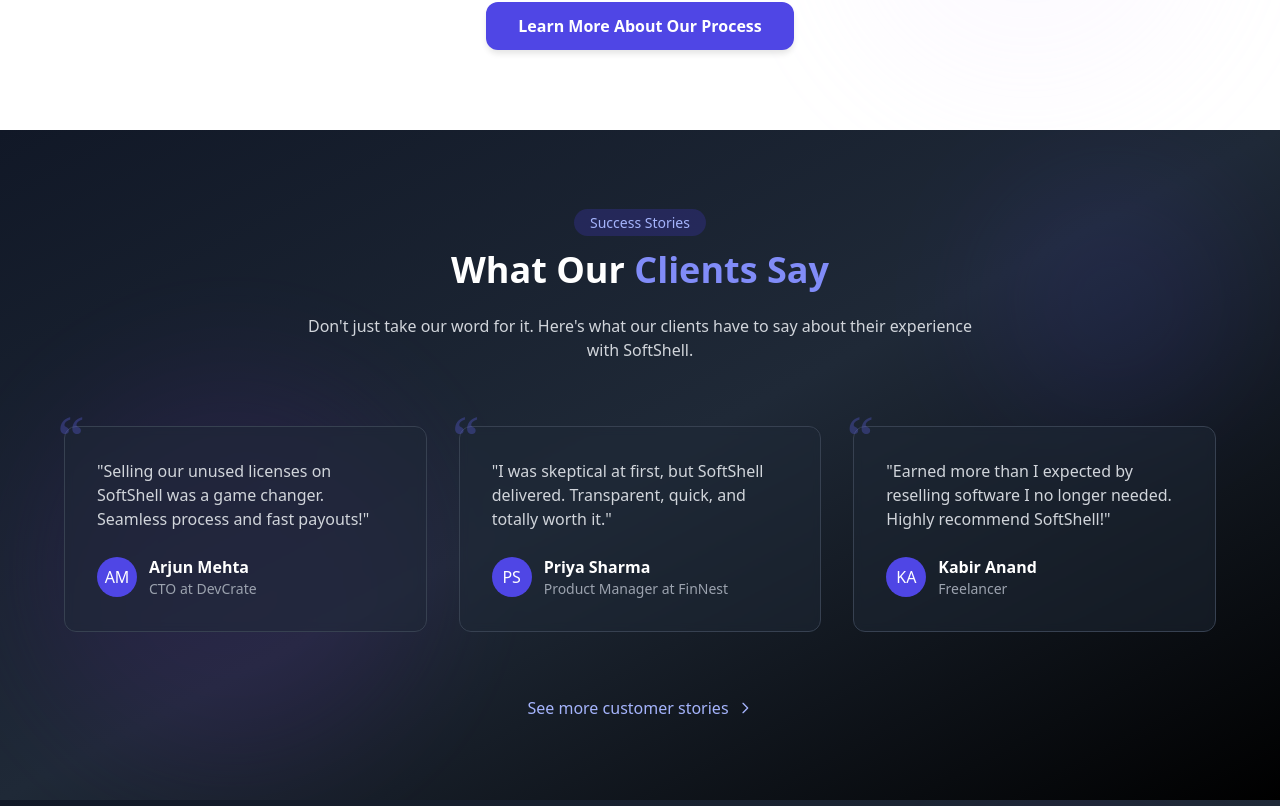
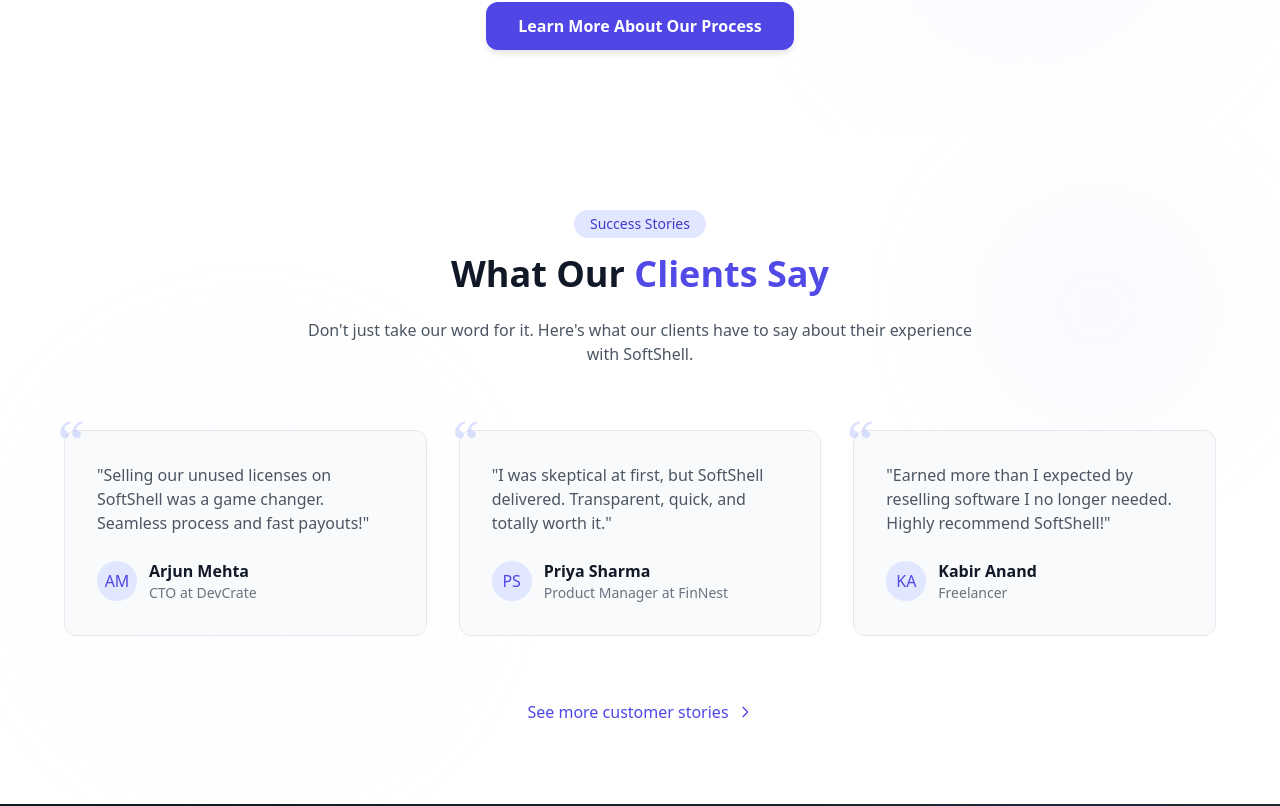
Before and after one commit to riya-py/Softshell, a React (Vite) app: page / in a window 1280 px wide. Shown: the part 2274-3080 px from the top of the page. Built offline with nearby package versions, Linux system fonts and the light colour scheme.

Commit message:
light/dark theme added in Testimonial section

```diff
--- a/src/components/Testimonials.jsx
+++ b/src/components/Testimonials.jsx
@@ -1,3 +1,6 @@
+import React from 'react';
+import { motion } from 'framer-motion';
+
 const testimonials = [
   {
     name: "Arjun Mehta",
@@ -23,67 +26,251 @@ const testimonials = [
 ];
 
 const Testimonials = () => {
+  // Animation variants
+  const fadeIn = {
+    hidden: { opacity: 0, y: 20 },
+    visible: {
+      opacity: 1,
+      y: 0,
+      transition: { duration: 0.6 }
+    }
+  };
+
+  const staggerChildren = {
+    hidden: { opacity: 0 },
+    visible: {
+      opacity: 1,
+      transition: {
+        staggerChildren: 0.2
+      }
+    }
+  };
+
+  const cardAnimation = {
+    hidden: { opacity: 0, y: 30 },
+    visible: (i) => ({
+      opacity: 1,
+      y: 0,
+      transition: {
+        type: "spring",
+        stiffness: 100,
+        damping: 12,
+        delay: i * 0.1
+      }
+    }),
+    hover: {
+      y: -10,
+      boxShadow: "0 10px 25px -5px rgba(0, 0, 0, 0.1), 0 10px 10px -5px rgba(0, 0, 0, 0.04)",
+      borderColor: "rgba(99, 102, 241, 0.4)",
+      transition: { duration: 0.3 }
+    }
+  };
+
+  const quoteAnimation = {
+    hidden: { opacity: 0, scale: 0.8 },
+    visible: {
+      opacity: 0.3,
+      scale: 1,
+      transition: {
+        type: "spring",
+        stiffness: 100,
+        delay: 0.2
+      }
+    }
+  };
+
+  const avatarAnimation = {
+    hidden: { scale: 0.8, opacity: 0 },
+    visible: {
+      scale: 1,
+      opacity: 1,
+      transition: {
+        type: "spring",
+        stiffness: 100,
+        delay: 0.3
+      }
+    },
+    hover: {
+      scale: 1.1,
+      transition: { duration: 0.2 }
+    }
+  };
+
+  const linkAnimation = {
+    hover: {
+      x: 5,
+      transition: { duration: 0.2 }
+    }
+  };
+
   return (
-      <section className="bg-gradient-to-br from-gray-900 via-gray-800 to-black text-white py-20 px-6 md:px-16 relative">
+    <section className="bg-white dark:bg-gradient-to-br dark:from-gray-900 dark:via-gray-800 dark:to-black text-gray-800 dark:text-white py-20 px-6 md:px-16 relative">
       {/* Background decorative elements */}
-        <div className="absolute top-0 left-0 w-full h-full overflow-hidden opacity-10">
-          <div className="absolute top-10 right-10 w-64 h-64 rounded-full bg-indigo-600 blur-3xl"></div>
-          <div className="absolute bottom-10 left-10 w-96 h-96 rounded-full bg-purple-700 blur-3xl"></div>
-        </div>
+      <motion.div
+        className="absolute top-0 left-0 w-full h-full overflow-hidden opacity-0 dark:opacity-10"
+        initial={{ opacity: 0 }}
+        animate={{ opacity: 0.1 }}
+        transition={{ duration: 1.5 }}
+      >
+        <motion.div
+          className="absolute top-10 right-10 w-64 h-64 rounded-full bg-indigo-200 dark:bg-indigo-600 blur-3xl"
+          animate={{
+            x: [0, -15, 0],
+            y: [0, 10, 0],
+          }}
+          transition={{
+            repeat: Infinity,
+            duration: 12,
+            ease: "easeInOut"
+          }}
+        ></motion.div>
+        <motion.div
+          className="absolute bottom-10 left-10 w-96 h-96 rounded-full bg-purple-100 dark:bg-purple-700 blur-3xl"
+          animate={{
+            x: [0, 20, 0],
+            y: [0, -15, 0],
+          }}
+          transition={{
+            repeat: Infinity,
+            duration: 15,
+            ease: "easeInOut",
+            delay: 0.5
+          }}
+        ></motion.div>
+      </motion.div>
 
-        <div className="max-w-6xl mx-auto relative z-10">
-          <div className="text-center mb-16">
-            <span className="bg-indigo-900/50 text-indigo-300 px-4 py-1 rounded-full text-sm font-medium">
+      <motion.div
+        className="max-w-6xl mx-auto relative z-10"
+        initial="hidden"
+        whileInView="visible"
+        viewport={{ once: true, amount: 0.1 }}
+        variants={staggerChildren}
+      >
+        <motion.div
+          className="text-center mb-16"
+          variants={fadeIn}
+        >
+          <motion.span
+            className="bg-indigo-100 dark:bg-indigo-900/50 text-indigo-700 dark:text-indigo-300 px-4 py-1 rounded-full text-sm font-medium inline-block"
+            whileHover={{ scale: 1.05 }}
+            transition={{ duration: 0.2 }}
+          >
             Success Stories
-            </span>
-            <h2 className="text-3xl sm:text-4xl font-bold mt-4 mb-6">
-              What Our <span className="text-indigo-400">Clients Say</span>
-            </h2>
-            <p className="text-gray-300 max-w-2xl mx-auto">
+          </motion.span>
+          <motion.h2
+            className="text-3xl sm:text-4xl font-bold mt-4 mb-6 text-gray-900 dark:text-white"
+            variants={fadeIn}
+          >
+            What Our <motion.span
+              className="text-indigo-600 dark:text-indigo-400"
+              animate={{
+                color: ["#4f46e5", "#6366f1", "#4f46e5"],
+                dark: { color: ["#818cf8", "#a5b4fc", "#818cf8"] }
+              }}
+              transition={{
+                duration: 3,
+                repeat: Infinity,
+                ease: "easeInOut"
+              }}
+            >Clients Say</motion.span>
+          </motion.h2>
+          <motion.p
+            className="text-gray-600 dark:text-gray-300 max-w-2xl mx-auto"
+            variants={fadeIn}
+          >
             Don't just take our word for it. Here's what our clients have to say about their experience with SoftShell.
-            </p>
-          </div>
+          </motion.p>
+        </motion.div>
 
         <div className="grid grid-cols-1 md:grid-cols-3 gap-8">
           {testimonials.map((t, i) => (
-              <div
+            <motion.div
               key={i}
-                className="bg-gray-800/50 backdrop-blur-sm p-8 rounded-xl border border-gray-700 hover:border-indigo-500/30 transition-all duration-300 relative group"
+              className="bg-gray-50 dark:bg-gray-800/50 backdrop-blur-sm p-8 rounded-xl border border-gray-200 dark:border-gray-700 relative"
+              variants={cardAnimation}
+              custom={i}
+              whileHover="hover"
             >
               {/* Quotation mark */}
-                <div className="absolute -top-5 -left-2 text-6xl text-indigo-500/30 font-serif leading-none">
+              <motion.div
+                className="absolute -top-5 -left-2 text-6xl text-indigo-300/40 dark:text-indigo-500/30 font-serif leading-none"
+                variants={quoteAnimation}
+              >
                 &ldquo;
-                </div>
+              </motion.div>
 
-                <p className="text-gray-300 mb-6 relative z-10">"{t.quote}"</p>
+              <motion.p
+                className="text-gray-600 dark:text-gray-300 mb-6 relative z-10"
+                initial={{ opacity: 0 }}
+                whileInView={{ opacity: 1 }}
+                transition={{ delay: 0.3 + (i * 0.1) }}
+              >
+                "{t.quote}"
+              </motion.p>
 
               <div className="flex items-center">
                 {/* Avatar */}
-                  <div className="w-10 h-10 rounded-full bg-indigo-600 text-white flex items-center justify-center font-medium mr-3">
+                <motion.div
+                  className="w-10 h-10 rounded-full bg-indigo-100 dark:bg-indigo-600 text-indigo-600 dark:text-white flex items-center justify-center font-medium mr-3"
+                  variants={avatarAnimation}
+                  whileHover="hover"
+                >
                   {t.avatar}
-                  </div>
+                </motion.div>
 
-                  <div>
-                    <p className="font-semibold text-white">{t.name}</p>
-                    <p className="text-sm text-gray-400">{t.title}</p>
-                  </div>
+                <motion.div
+                  initial={{ opacity: 0, x: -5 }}
+                  whileInView={{ opacity: 1, x: 0 }}
+                  transition={{ delay: 0.4 + (i * 0.1) }}
+                >
+                  <p className="font-semibold text-gray-900 dark:text-white">{t.name}</p>
+                  <p className="text-sm text-gray-500 dark:text-gray-400">{t.title}</p>
+                </motion.div>
               </div>
 
               {/* Hover effect */}
-                <div className="absolute inset-0 bg-gradient-to-r from-indigo-600/5 to-purple-600/5 opacity-0 group-hover:opacity-100 transition-opacity duration-300 rounded-xl"></div>
-              </div>
+              <motion.div
+                className="absolute inset-0 bg-gradient-to-r from-indigo-200/20 to-purple-200/20 dark:from-indigo-600/5 dark:to-purple-600/5 opacity-0 rounded-xl"
+                whileHover={{ opacity: 1 }}
+                transition={{ duration: 0.3 }}
+              ></motion.div>
+            </motion.div>
           ))}
         </div>
 
-          <div className="mt-16 text-center">
-            <a href="#" className="text-indigo-300 hover:text-indigo-200 font-medium flex items-center justify-center gap-2 mx-auto w-fit">
+        <motion.div
+          className="mt-16 text-center"
+          variants={fadeIn}
+          initial={{ opacity: 0, y: 20 }}
+          whileInView={{ opacity: 1, y: 0 }}
+          viewport={{ once: true }}
+          transition={{ delay: 0.8 }}
+        >
+          <motion.a
+            href="#"
+            className="text-indigo-600 dark:text-indigo-300 hover:text-indigo-500 dark:hover:text-indigo-200 font-medium flex items-center justify-center gap-2 mx-auto w-fit"
+            whileHover={linkAnimation}
+          >
             See more customer stories
-              <svg xmlns="http://www.w3.org/2000/svg" className="h-4 w-4" fill="none" viewBox="0 0 24 24" stroke="currentColor">
+            <motion.svg
+              xmlns="http://www.w3.org/2000/svg"
+              className="h-4 w-4"
+              fill="none"
+              viewBox="0 0 24 24"
+              stroke="currentColor"
+              initial={{ x: 0 }}
+              animate={{ x: [0, 3, 0] }}
+              transition={{
+                repeat: Infinity,
+                repeatDelay: 1.5,
+                duration: 0.8
+              }}
+            >
               <path strokeLinecap="round" strokeLinejoin="round" strokeWidth={2} d="M9 5l7 7-7 7" />
-              </svg>
-            </a>
-          </div>
-        </div>
+            </motion.svg>
+          </motion.a>
+        </motion.div>
+      </motion.div>
     </section>
   );
 };
```
Lines whose indentation alone changed are shown as unchanged.
